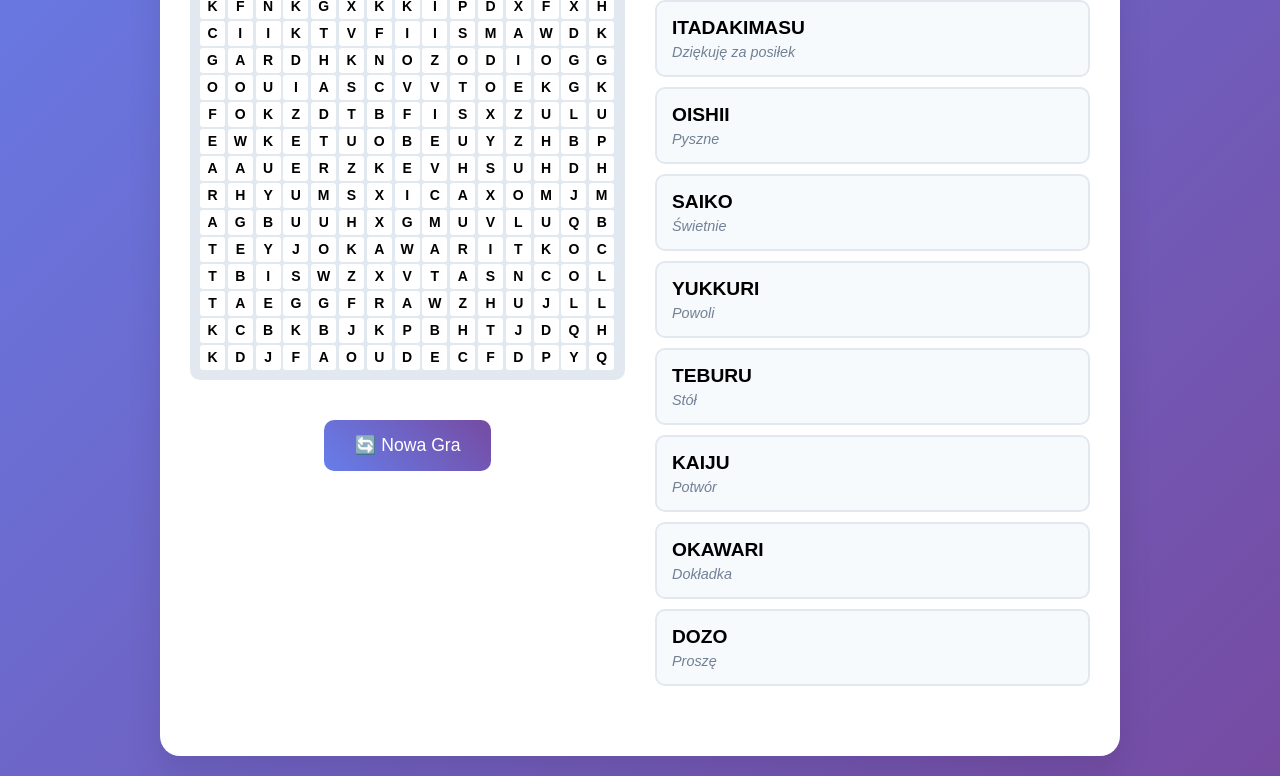
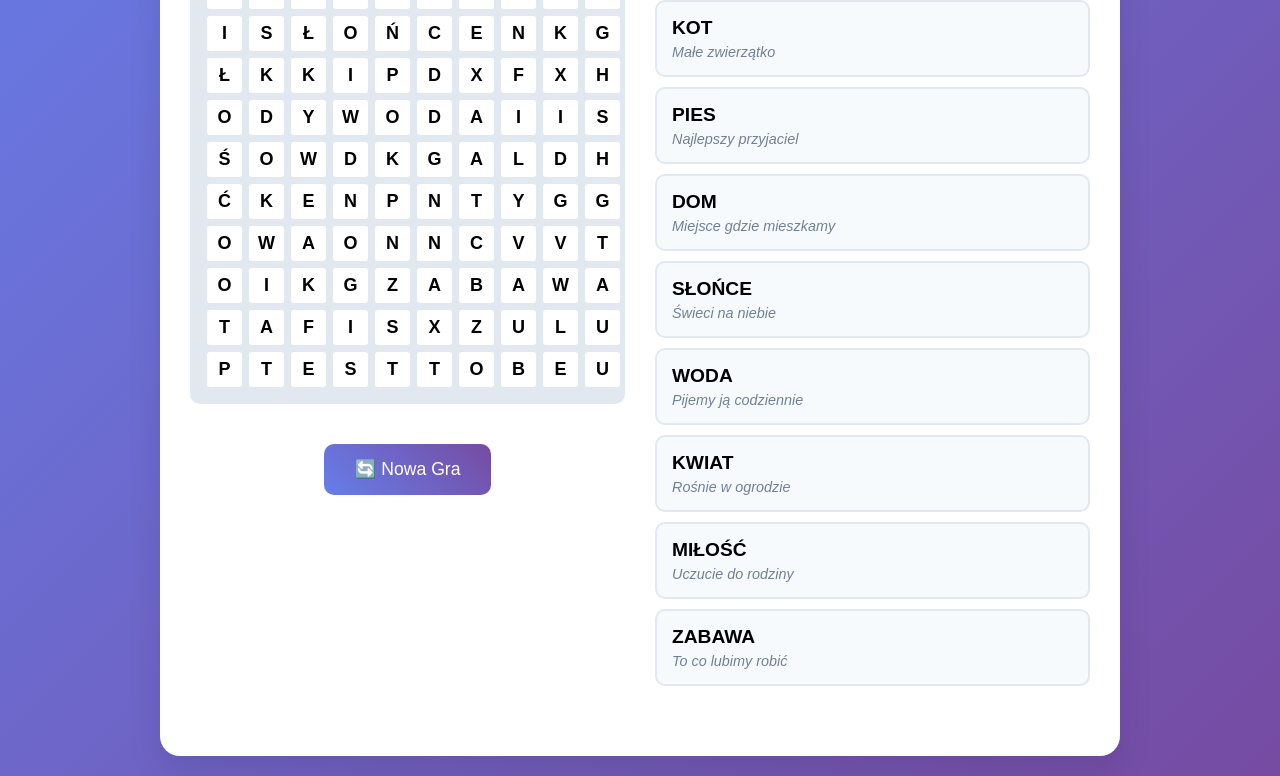
Before and after one commit to Aga14134/ukryte-wyrazy, a plain HTML site: page index.html in a window 1280 px wide. Shown: the part 306-1082 px from the top of the page. Drawn offline with Linux system fonts and the light colour scheme.

Commit message:
Update index.html

```diff
--- a/index.html
+++ b/index.html
@@ -55,27 +55,28 @@
 
         .grid {
             display: grid;
-            grid-template-columns: repeat(15, 1fr);
-            gap: 2px;
+            grid-template-columns: repeat(10, 1fr);
+            gap: 3px;
             background: #e2e8f0;
-            padding: 10px;
+            padding: 15px;
             border-radius: 10px;
             margin-bottom: 20px;
         }
 
         .cell {
-            width: 25px;
-            height: 25px;
+            width: 35px;
+            height: 35px;
             background: white;
             display: flex;
             align-items: center;
             justify-content: center;
             font-weight: bold;
-            font-size: 14px;
+            font-size: 18px;
             cursor: pointer;
             transition: all 0.3s ease;
-            border-radius: 3px;
+            border-radius: 5px;
             user-select: none;
+            border: 2px solid #e2e8f0;
         }
 
         .cell:hover {
@@ -230,7 +231,7 @@
 <body>
     <div class="container">
         <h1>🐉 Gra "Ukryte Słowa" 🐉</h1>
-        <p class="subtitle">Znajdź wszystkie 8 ukrytych japońskich wyrazów!</p>
+        <p class="subtitle">Znajdź wszystkie 8 ukrytych słów! Przeciągnij myszką po literach.</p>
 
         <div class="progress-text">Postęp: <span id="progress-count">0</span>/8</div>
         <div class="progress">
@@ -262,21 +263,21 @@
 
     <script>
         const words = [
-            { text: 'ITADAKIMASU', meaning: 'Dziękuję za posiłek' },
-            { text: 'OISHII', meaning: 'Pyszne' },
-            { text: 'SAIKO', meaning: 'Świetnie' },
-            { text: 'YUKKURI', meaning: 'Powoli' },
-            { text: 'TEBURU', meaning: 'Stół' },
-            { text: 'KAIJU', meaning: 'Potwór' },
-            { text: 'OKAWARI', meaning: 'Dokładka' },
-            { text: 'DOZO', meaning: 'Proszę' }
+            { text: 'KOT', meaning: 'Małe zwierzątko' },
+            { text: 'PIES', meaning: 'Najlepszy przyjaciel' },
+            { text: 'DOM', meaning: 'Miejsce gdzie mieszkamy' },
+            { text: 'SŁOŃCE', meaning: 'Świeci na niebie' },
+            { text: 'WODA', meaning: 'Pijemy ją codziennie' },
+            { text: 'KWIAT', meaning: 'Rośnie w ogrodzie' },
+            { text: 'MIŁOŚĆ', meaning: 'Uczucie do rodziny' },
+            { text: 'ZABAWA', meaning: 'To co lubimy robić' }
         ];
 
         let grid = [];
         let foundWords = [];
         let selectedCells = [];
         let isSelecting = false;
-        let gridSize = 15;
+        let gridSize = 10;
 
         // Wypełnienie siatki losowymi literami
         function fillGrid() {
@@ -290,17 +291,11 @@
             }
         }
 
-        // Umieszczenie słów w siatce
+        // Umieszczenie słów w siatce (tylko poziomo i pionowo dla łatwości)
         function placeWords() {
             const directions = [
                 [0, 1],   // poziomo w prawo
                 [1, 0],   // pionowo w dół
-                [1, 1],   // ukośnie w prawo-dół
-                [0, -1],  // poziomo w lewo
-                [-1, 0],  // pionowo w górę
-                [-1, -1], // ukośnie w lewo-górę
-                [1, -1],  // ukośnie w lewo-dół
-                [-1, 1]   // ukośnie w prawo-górę
             ];
 
             words.forEach(wordObj => {
```
